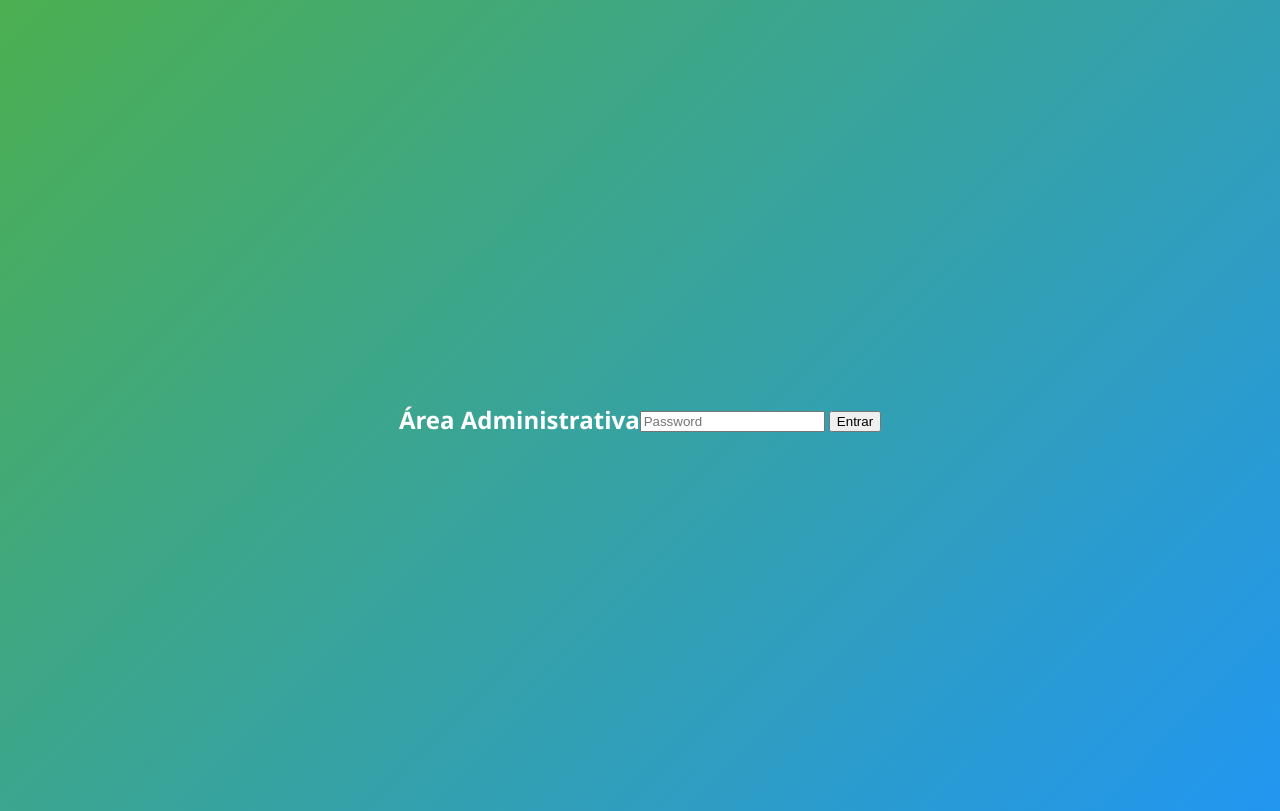
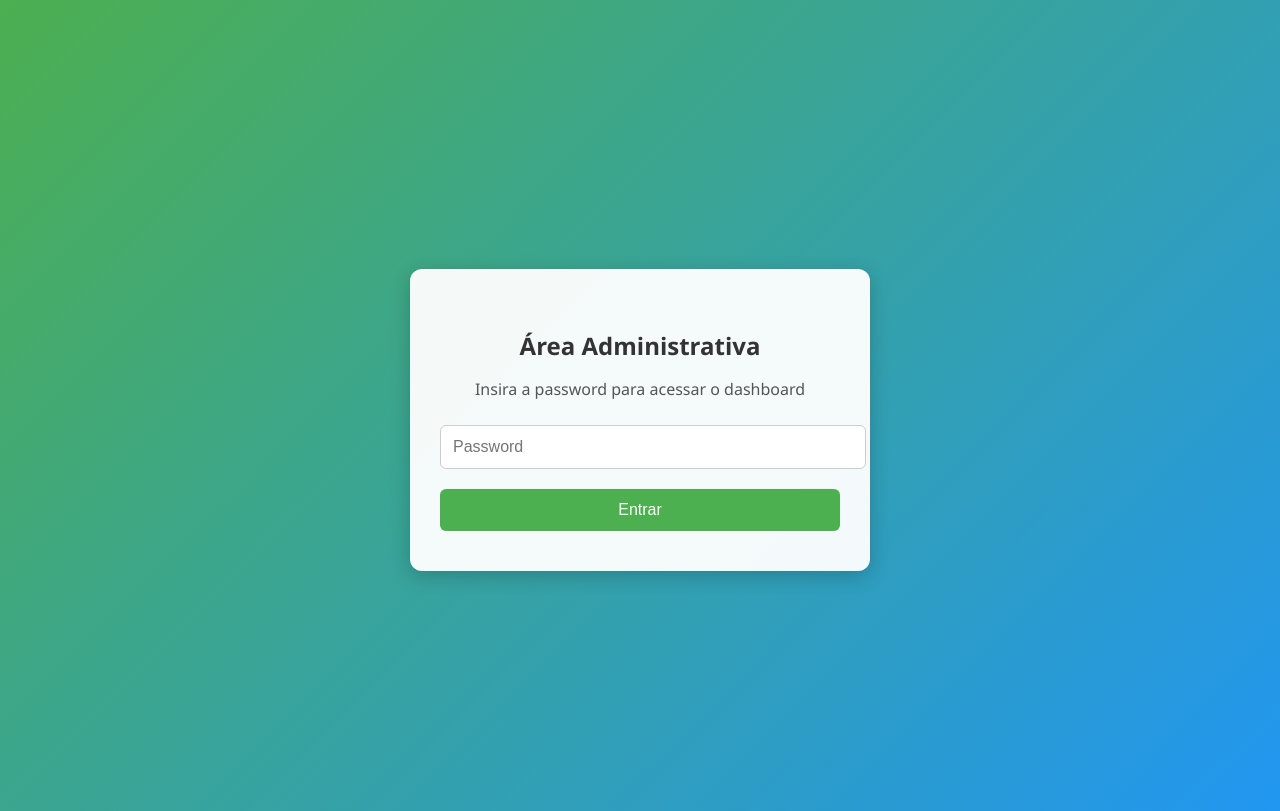
Before and after one commit to Kispkis/Feedback-Tracker---Teste-de-ATD-e-LP, a Flask app: page /admin_2026 in a window 1280 px wide. Shown: the top 811 px of the page. Run offline with Flask 3, Linux system fonts and the light colour scheme.

Commit message:
mudanças no css

```diff
--- a/satisfacao_app/templates/admin_login.html
+++ b/satisfacao_app/templates/admin_login.html
@@ -7,10 +7,15 @@
 <link rel="stylesheet" href="/static/css/style.css">
 </head>
 <body class="admin-login">
-<h2>Área Administrativa</h2>
-<form method="post">
-<input type="password" name="password" placeholder="Password">
-<button type="submit">Entrar</button>
-</form>
+
+<div class="login-container">
+    <h2>Área Administrativa</h2>
+    <p>Insira a password para acessar o dashboard</p>
+    <form method="post">
+        <input type="password" name="password" placeholder="Password" required>
+        <button type="submit">Entrar</button>
+    </form>
+</div>
+
 </body>
 </html>
```
